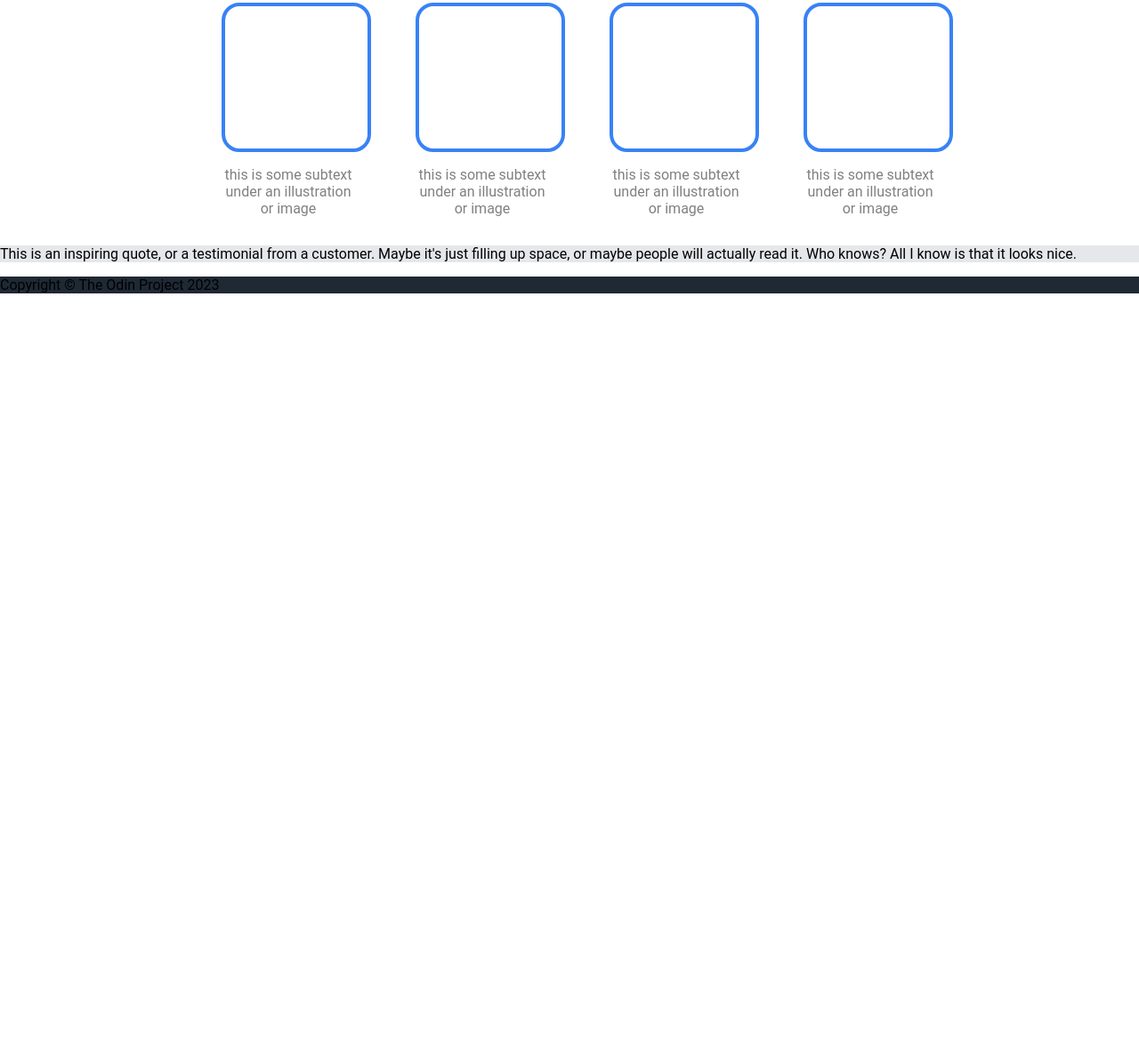
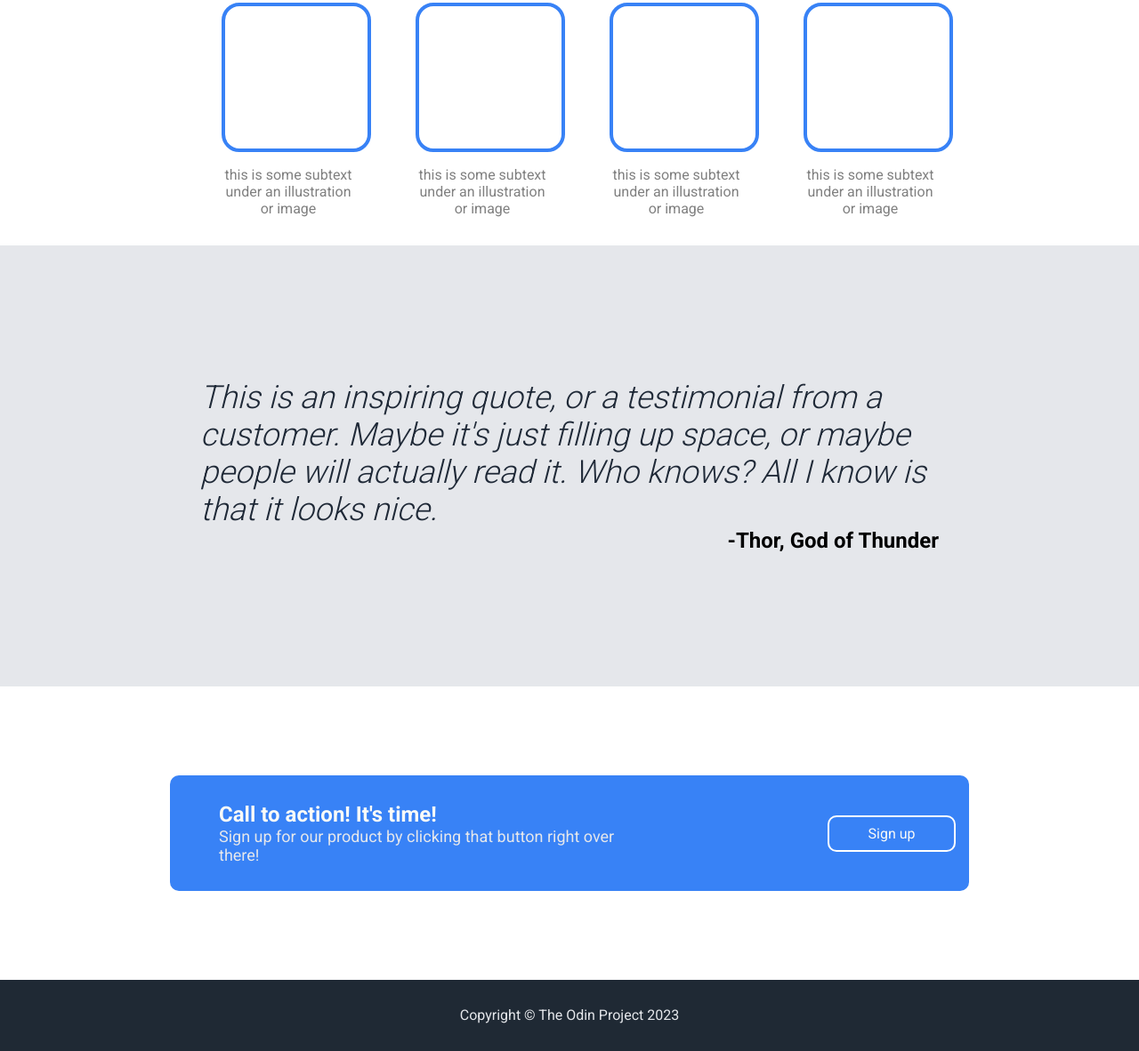
Before and after one commit to Roomarok/odin-site, a plain HTML site: page index.html in a window 1280 px wide. Shown: the part 705-1887 px from the top of the page at 89% size. Before the commit the page ends 1035 px from the top, so only its background shows below. Drawn offline with Linux system fonts and the light colour scheme.

Commit message:
html changes: Finished -> quote, blue-box and baixo.;; Styles.css changes: incremented numberof classes for html changes.

```diff
--- a/index.html
+++ b/index.html
@@ -45,13 +45,27 @@
     </div>
 
     <div class="meio-baixo">
-        <p class="quote">
-            This is an inspiring quote, or a testimonial from a customer. Maybe it's just filling up space, or maybe people will actually read it. Who knows? All I know is that it looks nice.
-        </p>
+        <ul class="mini-quote">
+            <li>
+                <em>This is an inspiring quote, or a testimonial from a customer. Maybe it's just filling up space, or maybe people will actually read it. Who knows? All I know is that it looks nice.</em>
+            </li>
+            <li class="author">-Thor, God of Thunder</li>
+        </ul>
+
+    </div>
+
+    <div class="pre-baixo">
+        <div class="blue-box box">
+            <ul>
+                <li class="logo">Call to action! It's time!</li>
+                <li class="second-text">Sign up for our product by clicking that button right over there!</li>
+            </ul>
+            <p class="blue-button">Sign up</p></li>
+        </div>
     </div>
 
     <div class="baixo">
-       <a>Copyright © The Odin Project 2023</a>
+       <a class="copyright">Copyright © The Odin Project 2023</a>
     </div>
 
 </body>
--- a/styles.css
+++ b/styles.css
@@ -1,8 +1,11 @@
+@import url('https://fonts.googleapis.com/css2?family=Roboto:wght@300;400;500;700;900&display=swap');
+
 body {
     margin: 0;
     font-family: 'Roboto', sans-serif;
+
 }
- /* Small Itens */
+ /* Small Items */
 
 .gray-block {
     background-color: gray;
@@ -24,6 +27,9 @@ body {
     border-radius: 10px;
     text-align: center;
     line-height: 37px;
+}
+.pre-baixo .blue-button {
+    border: 2px solid white;
 }
 
 .blue-perimeter {
@@ -59,16 +65,42 @@ body {
     font-size: 36px;
     font-weight: 900;
 }
+.mini-quote em {
+   font-size: 36px;
+   font-style: italic;
+   font-weight: 100;
+   color: #1f2937;
+}
+.mini-quote .author {
+    font-size: 24px;
+    align-self: flex-end;
+    font-weight: 700;
+}
 
-/* BIG boxes */
+/* Big boxes */
 .cima {
     background-color: #1f2934;
 }
+
+.meio-baixo {
+    background-color: #e5e7eb;
+    display: flex;
+    justify-content: center;
+    align-items: center;
+}
+.pre-baixo {
+    padding-top: 100px;
+    padding-bottom: 100px;
+
+}
+
 .baixo {
     background-color: #1f2934;
-}
-.meio-baixo {
-    background-color: #e5e7eb;
+    height: 80px;
+    text-align: center;
+    line-height: 80px;
+    color: #e5e7eb;
+
 }
 .box {
     padding: 15px;
@@ -81,7 +113,28 @@ body {
     justify-content: center;
     gap: 50px;
 }
+.mini-quote {
+    display: flex;
+    flex: 0 1 auto;
+    width: 830px;
+    justify-content: center;
+    flex-direction: column;
+    padding: 0;
+    padding-top: 150px;
+    padding-bottom: 150px;
+    margin: 0;
+}
+
 /* Small Boxes */
+.blue-box {
+    border-radius: 10px;
+    display: flex;
+    justify-content: space-evenly;
+    align-items: center;
+    background-color: #3882F6;
+    height: 100px;
+    gap: 200px;
+}
 .pics-item {
     display: flex;
     flex-direction: column;
@@ -91,7 +144,9 @@ body {
     text-align: center;
     width: 150px;
 }
-
+.copyright {
+    text-align: center;
+}
 /* Cima parts */
 .header {
     color: #f9faf8;
```
